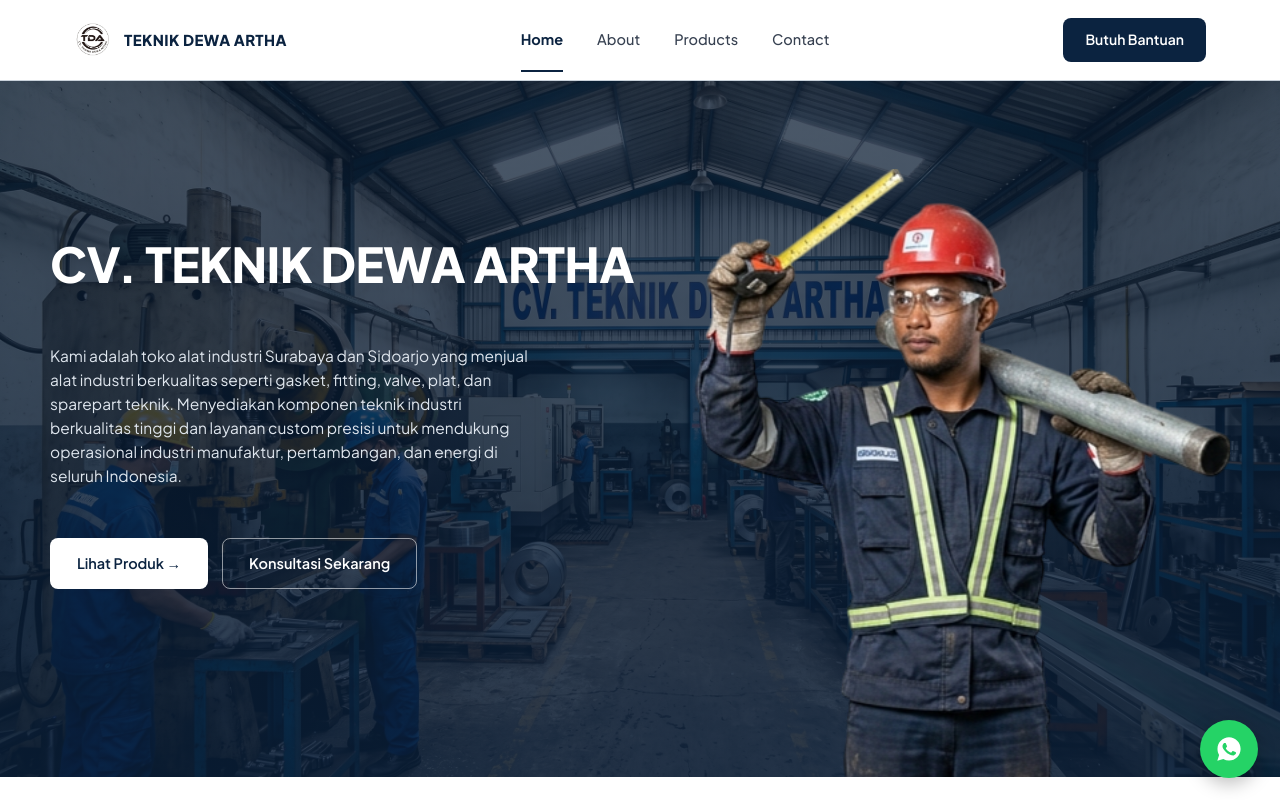
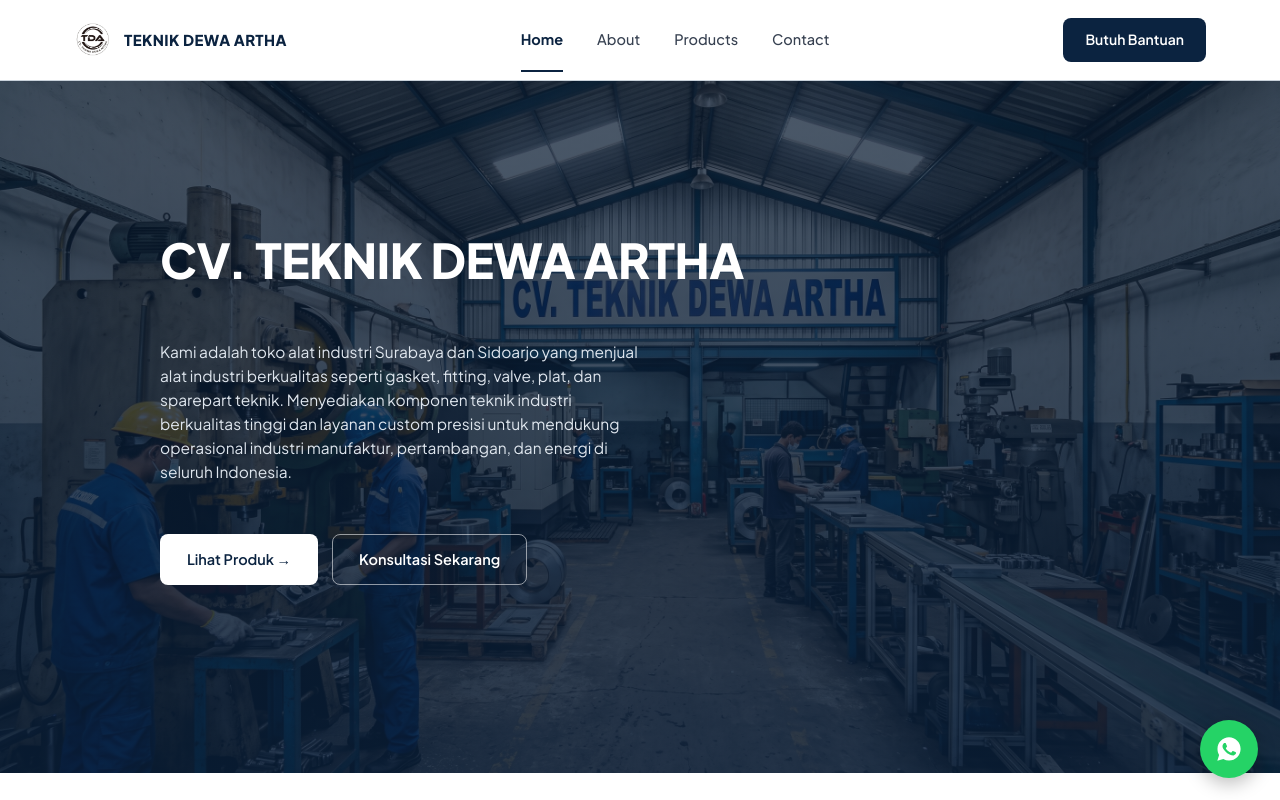
Before and after one commit to masterkinart/teknik-dewa-artha, a Next.js app: page / in a window 1280 px wide. Shown: the top 800 px of the page. Built offline with nearby package versions, Linux system fonts and the light colour scheme.

Commit message:
update hero image

```diff
--- a/app/globals.css
+++ b/app/globals.css
@@ -207,37 +207,18 @@
   margin: 0 auto 0 0;
 }
 .hero .container-wide {
-  max-width: 1180px;
+  max-width: 960px;
   margin: 0 auto;
   width: 100%;
   z-index: 2;
   display: grid;
-  grid-template-columns: minmax(0, 1.15fr) minmax(340px, 540px);
-  gap: 42px;
-  align-items: end;
+  grid-template-columns: 1fr;
+  gap: 32px;
+  align-items: start;
 }
 .hero-content {
   max-width: 100%;
   padding: 60px 0 100px;
-}
-.hero-visual {
-  display: flex;
-  justify-content: flex-end;
-  align-items: flex-end;
-  position: relative;
-  margin-bottom: -100px;
-  min-height: 620px;
-  overflow: hidden;
-}
-.hero-cutoff {
-  position: absolute;
-  right: -12px;
-  bottom: 0;
-  width: 110%;
-  height: calc(100% + 12px);
-  object-fit: cover;
-  transform: scaleX(-1) scale(1.02);
-  margin-bottom: 0;
 }
 .hero-content h1 {
   font-size: 48px;
@@ -861,9 +842,6 @@
   .hero-content h1 {
     font-size: 27px;
   }
-  .hero-visual {
-    display: none;
-  }
   .about-media {
     display: none;
   }
--- a/app/page.tsx
+++ b/app/page.tsx
@@ -34,15 +34,6 @@
                 Konsultasi Sekarang
               </a>
             </div>
-          </div>
-          <div className="hero-visual">
-            <Image
-              src="/hero-cutoff.png"
-              alt="Hero visual"
-              fill
-              sizes="(max-width: 768px) 100vw, 520px"
-              className="hero-cutoff"
-            />
           </div>
         </div>
       </section>
```
